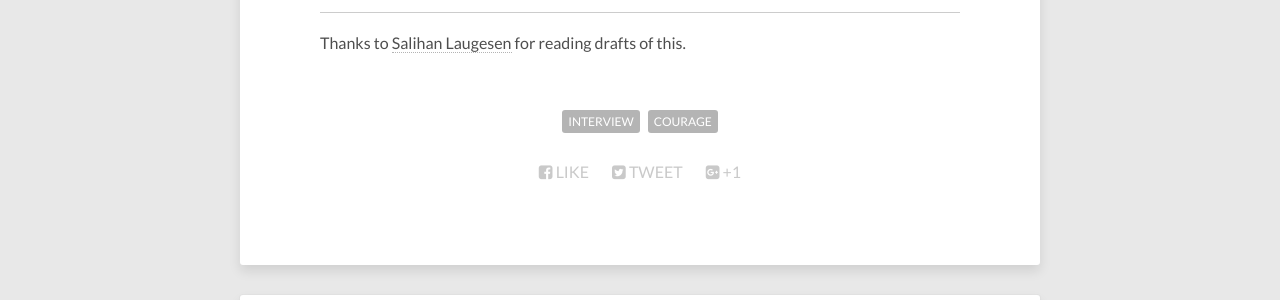
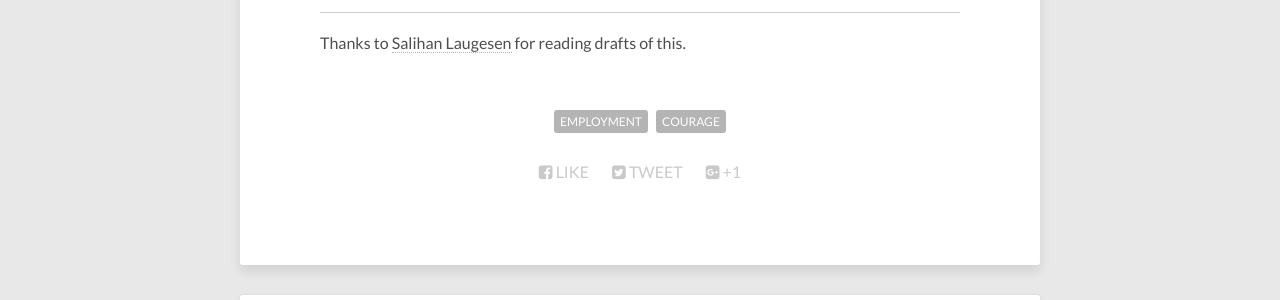
Before and after one commit to richardlaugesen/richardlaugesen, a Jekyll site: the page built from _posts/2016-12-18-tell-me-about-yourself.md, in a window 1280 px wide. Shown: the part 1222-1522 px from the top of the page. Built offline with Jekyll 4.4.1, drawn with Linux system fonts in a browser that asks for light colours; nearby versions of some CDN libraries; comment, search, counter and statistics services are not loaded.

Commit message:
Changed tag from interview to employment

```diff
--- a/_posts/2016-12-18-tell-me-about-yourself.md
+++ b/_posts/2016-12-18-tell-me-about-yourself.md
@@ -6,7 +6,7 @@ excerpt: Simple approach to handle that terrifying interview question
 image:
   thumb: dilbert-job-interview.jpg
 tags:
- - Interview
+ - Employment
  - Courage
 ---
 
```
